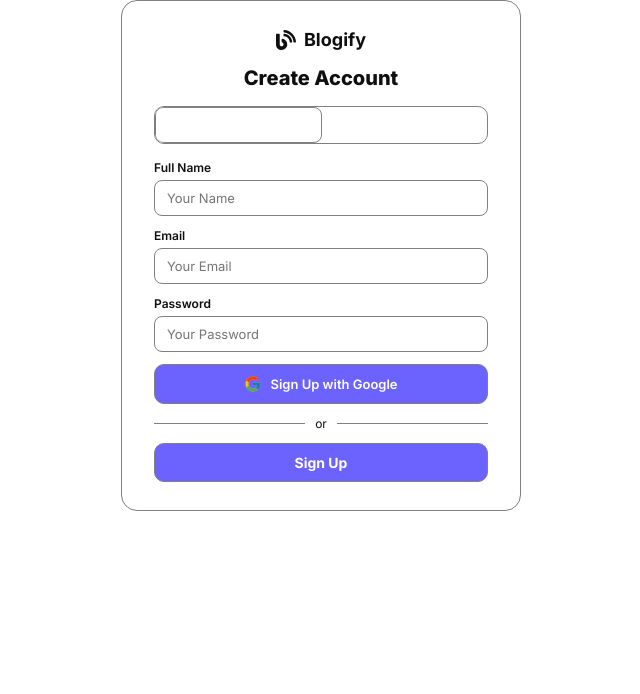
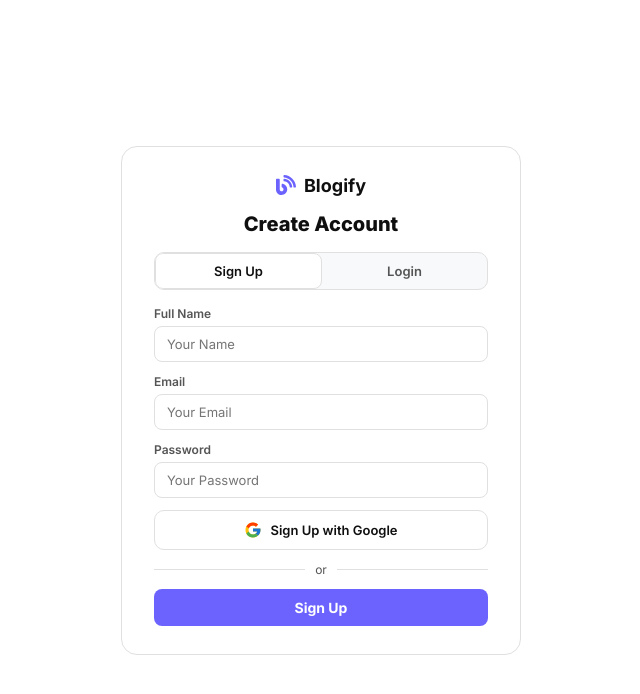
Before and after one commit to hammadgul-dev/blogify, a React app in the folder Frontend/: page /auth in a window 1280 px wide. Shown: the top 694 px of the page, without its empty margins (319-959 px from the left). Built offline with nearby package versions, Linux system fonts and the light colour scheme; the HTML template or start-up script is replaced by a standard one.

Commit message:
update Auth.jsx + style

```diff
--- a/Frontend/src/Pages Style/Auth.module.css
+++ b/Frontend/src/Pages Style/Auth.module.css
@@ -4,6 +4,11 @@
   justify-content: center;
   width: 100%;
   flex: 1;
+  background-color: var(--bg);
+}
+
+.auth-page {
+  min-height: 100vh;
 }
 
 .auth-card {
@@ -15,7 +20,8 @@
   max-width: 400px;
   padding: 28px 32px;
   border-radius: 16px;
-    border: 1px solid gray;
+  border: 1px solid var(--border);
+  background-color: var(--card-bg);
 }
 
 .auth-logo {
@@ -26,16 +32,19 @@
 
 .auth-logo svg {
   font-size: 20px;
+  color: var(--accent);
 }
 
 .auth-logo h2 {
   font-size: 18px;
   font-weight: 700;
+  color: var(--text-primary);
 }
 
 .auth-card h1 {
   font-size: 20px;
   font-weight: 800;
+  color: var(--text-primary);
 }
 
 .auth-tabs {
@@ -43,8 +52,9 @@
   align-items: center;
   width: 100%;
   border-radius: 10px;
-    border: 1px solid gray;
+  border: 1px solid var(--border);
   overflow: hidden;
+  background-color: var(--bg-secondary);
 }
 
 .auth-tabs button {
@@ -55,6 +65,14 @@
   border-radius: 0;
   border: none;
   background: transparent;
+  color: var(--text-secondary);
+}
+
+.auth-tabs .active-tab {
+  border-radius: 8px;
+  border: 1px solid var(--border);
+  background-color: var(--card-bg);
+  color: var(--text-primary);
 }
 
 .divider {
@@ -69,11 +87,12 @@
   content: "";
   flex: 1;
   height: 1px;
-    background: gray;
+  background: var(--border);
 }
 
 .divider span {
   font-size: 12px;
+  color: var(--text-secondary);
 }
 
 .google-btn {
@@ -86,16 +105,19 @@
   font-size: 13px;
   font-weight: 600;
   border-radius: 10px;
-    border: 1px solid gray;
+  border: 1px solid var(--border);
+  background-color: transparent;
+  color: var(--text-primary);
+  transition: border-color 0.2s ease;
+}
+
+.google-btn:hover {
+  border-color: var(--accent);
+  background-color: transparent;
 }
 
 .google-btn svg {
   font-size: 18px;
-}
-
-.auth-tabs .active-tab {
-    border-radius: 8px;
-    border: 1px solid gray;
 }
 
 .auth-form {
@@ -115,14 +137,13 @@
 .form-group label {
   font-size: 12px;
   font-weight: 600;
+  color: var(--text-secondary);
 }
 
 .form-group input {
   width: 100%;
   padding: 9px 12px;
   font-size: 13px;
-    border-radius: 8px;
-    border: 1px solid gray;
 }
 
 .submit-btn {
@@ -130,8 +151,6 @@
   padding: 10px;
   font-size: 14px;
   font-weight: 700;
-    border-radius: 10px;
-    border: 1px solid gray;
 }
 
 @media (max-width: 480px) {
--- a/Frontend/src/Pages/Auth.jsx
+++ b/Frontend/src/Pages/Auth.jsx
@@ -101,7 +101,14 @@ function Auth() {
   })
 
   return (
-    <div className={style["auth-page"]}>
+    <div
+      style={{
+        display: "flex",
+        alignItems: "center",
+        justifyContent: "center",
+        minHeight: "100vh",
+      }}
+    >
       <div className={style["auth-card"]}>
         <div className={style["auth-logo"]}>
           <FaBlog />
@@ -134,10 +141,7 @@ function Auth() {
                 spellCheck="false"
                 onChange={(e) =>
                   !isLogin &&
-                  setSignupInfo({
-                    ...signInfo,
-                    userName: e.target.value,
-                  })
+                  setSignupInfo({...signInfo, userName: e.target.value})
                 }
               />
             </div>
```
Lines whose indentation alone changed are shown as unchanged.
